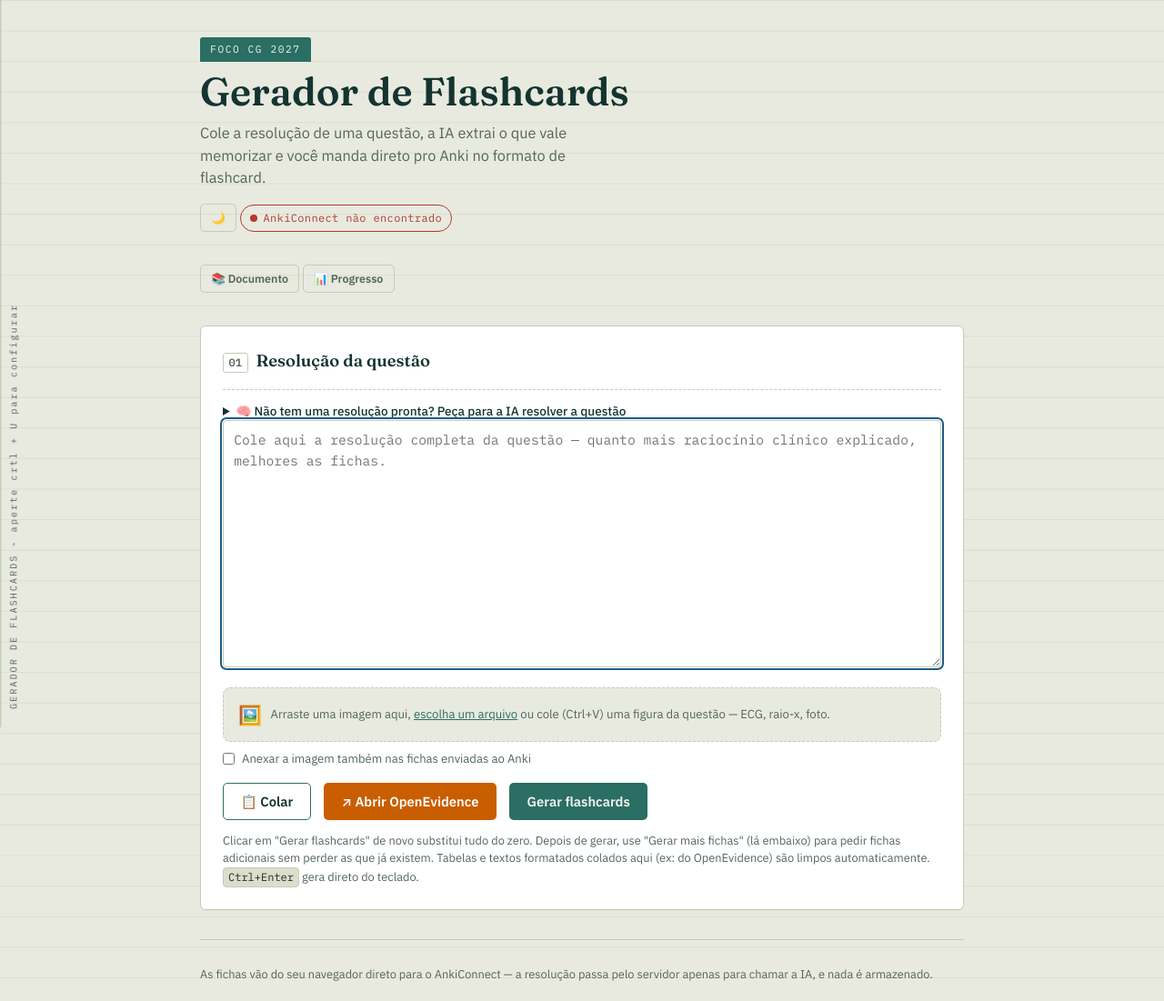
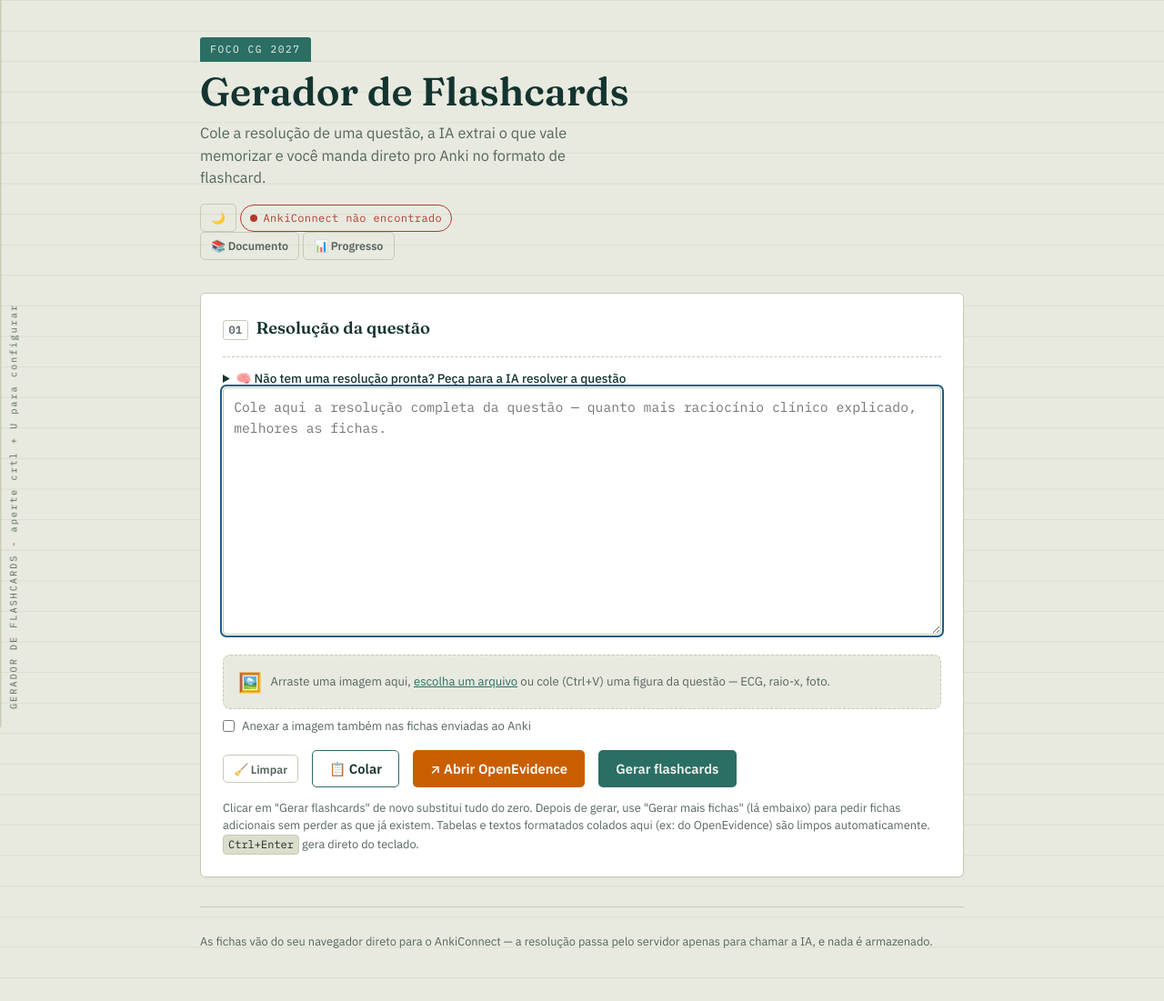
Before and after one commit to francescoconsonni/francards, a Flask app: page / in a window 1280 px wide. Shown: the top 1101 px of the page at 91% size. After the commit the page ends 1076 px from the top, so only its background shows below. Run offline with Flask 3, Linux system fonts and the light colour scheme; some libraries are stand-ins or nearby versions.

Commit message:
Update index.html

```diff
--- a/templates/index.html
+++ b/templates/index.html
@@ -29,26 +29,27 @@
     <span class="tab">FOCO CG 2027</span>
     <h1>Gerador&nbsp;de Flashcards</h1>
     <p class="sub">Cole a resolução de uma questão, a IA extrai o que vale memorizar e você manda direto pro Anki no formato de flashcard.</p>
-    <button id="themeToggle" class="btn-ghost" type="button" title="Alternar tema">🌙</button>
-    <span id="ankiStatus" class="status-pill" data-state="checking">verificando AnkiConnect…</span>
-
-  <header class="masthead">
-  </header>
-    <button id="docModeToggleBtn" class="btn-ghost" type="button" title="Gerar fichas a partir de um documento, aula ou capítulo de livro">📚 Documento</button>
-    <button id="progressToggleBtn" class="btn-ghost" type="button" title="Prevalência × cobertura no Anki, por grande área">📊 Progresso</button>
+    <div class="masthead-row">
+      <button id="themeToggle" class="btn-ghost" type="button" title="Alternar tema">🌙</button>
+      <span id="ankiStatus" class="status-pill" data-state="checking">verificando AnkiConnect…</span>
+    </div>
+    <div class="masthead-row">
+      <button id="docModeToggleBtn" class="btn-ghost" type="button" title="Gerar fichas a partir de um documento, aula ou capítulo de livro">📚 Documento</button>
+      <button id="progressToggleBtn" class="btn-ghost" type="button" title="Prevalência × cobertura no Anki, por subárea">📊 Progresso</button>
+    </div>
   </header>
 
   <main>
     <!-- PAINEL DE DOCUMENTO/AULA — separado, oculto por padrão -->
     <!-- PAINEL DE PROGRESSO — prevalência (Acesso Direto) × cobertura no seu Anki -->
     <section class="panel doc-panel" id="progressPanel">
-      <h2 class="panel-title"><span class="idx">📊</span> Progresso por grande área</h2>
+      <h2 class="panel-title"><span class="idx">📊</span> Progresso por subárea</h2>
       <p class="hint">
         Prevalência real no Acesso Direto HCFMUSP (2022-2026, 579 questões) comparada
-        com quantas fichas você já tem no Anki marcadas com cada área — classificação
-        simples em 6 categorias, feita pela IA ao gerar cada ficha (e editável por você
-        antes de enviar). Não é um número perfeito, é um indicativo de onde pode faltar
-        volume.
+        com quantas fichas você já tem no Anki marcadas com cada subárea — 47 categorias
+        (as que apareceram 3+ vezes nas últimas 5 provas, cobrindo 78% da prova),
+        classificadas pela IA ao gerar cada ficha e editáveis por você antes de enviar.
+        Não é um número perfeito, é um indicativo de onde pode faltar volume.
       </p>
       <div class="actions">
         <button id="progressRefreshBtn" class="btn-secondary" type="button">Atualizar do Anki</button>
@@ -250,6 +251,7 @@
       </label>
 
       <div class="actions">
+        <button id="clearBtn" class="btn-ghost" type="button" title="Limpa a resolução, imagens e fichas geradas pra começar uma questão nova">🧹 Limpar</button>
         <button id="pasteBtn" class="btn-secondary" type="button">📋 Colar</button>
         <button id="openEvidenceBtn" class="btn-orange" type="button">↗ Abrir OpenEvidence</button>
         <button id="generateBtn" class="btn-primary">Gerar flashcards</button>
```
